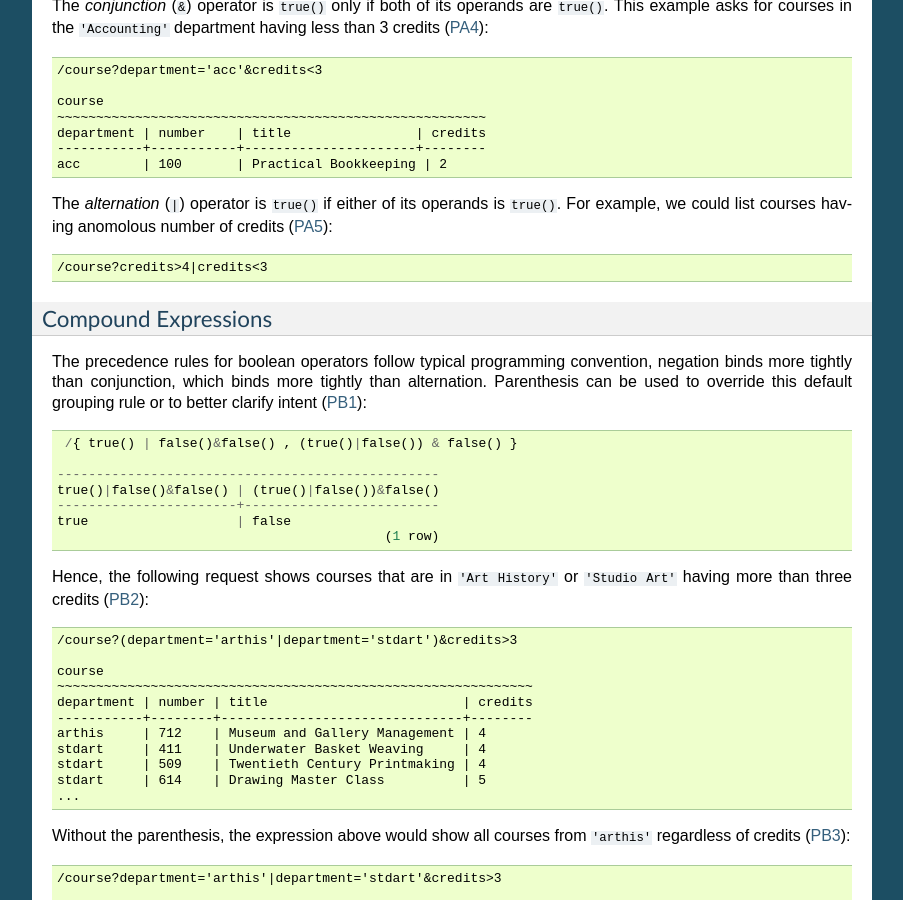
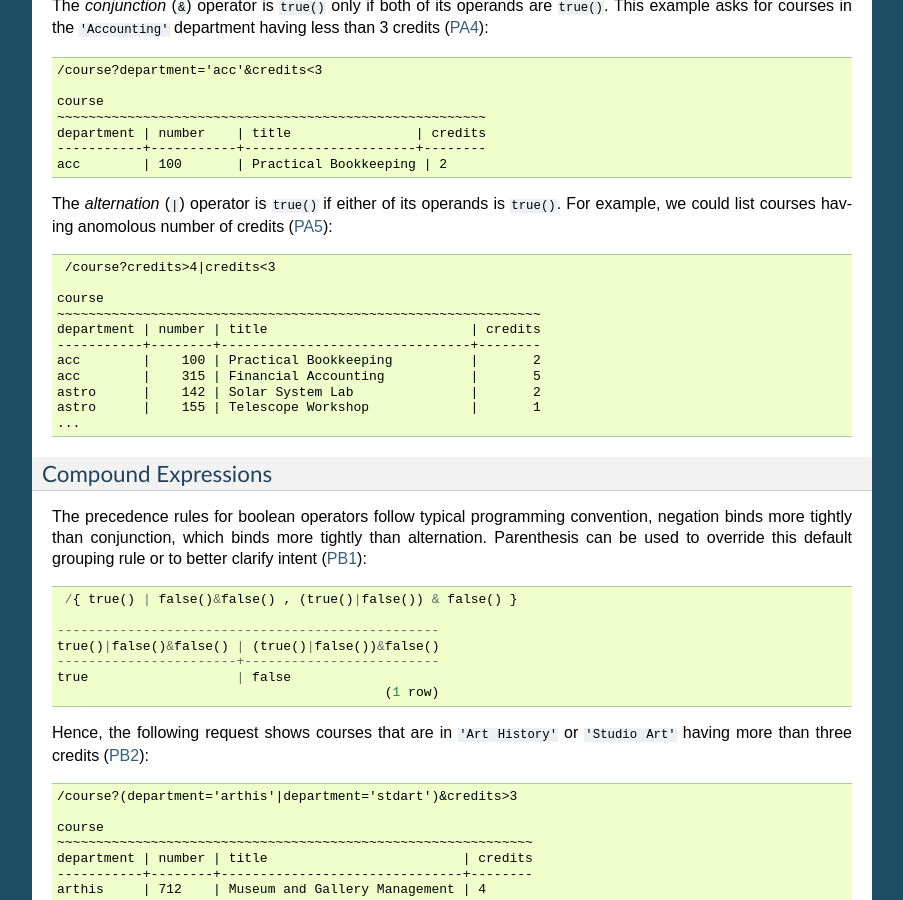
Before and after one commit to prometheusresearch/htsql, a Sphinx documentation site: the page built from doc/tutorial.rst, in a window 1280 px wide and 900 px high, scrolled down 10241 px. Shown: the whole window, without its empty margins (198-1101 px from the left). Built offline with Sphinx 7.4.7, drawn with Linux system fonts in a browser that asks for light colours.

Commit message:
missing tutorial example

```diff
--- a/doc/tutorial.rst
+++ b/doc/tutorial.rst
@@ -775,9 +775,19 @@ anomolous number of credits (PA5_)::
 
     /course?credits>4|credits<3
 
+   course
+   ~~~~~~~~~~~~~~~~~~~~~~~~~~~~~~~~~~~~~~~~~~~~~~~~~~~~~~~~~~~~~~
+   department | number | title                          | credits
+   -----------+--------+--------------------------------+--------
+   acc        |    100 | Practical Bookkeeping          |       2
+   acc        |    315 | Financial Accounting           |       5
+   astro      |    142 | Solar System Lab               |       2
+   astro      |    155 | Telescope Workshop             |       1
+   ...
+
 .. _PA5:
     http://demo.htsql.org
-    /course?department='acc'|department='astro'
+    /course?credits>4|credits<3
 
 
 Compound Expressions
```
